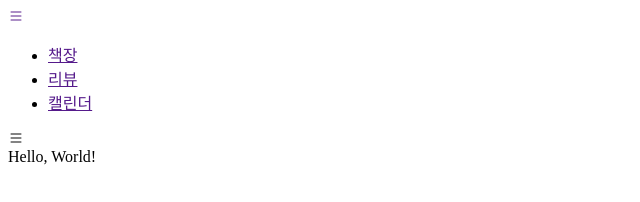
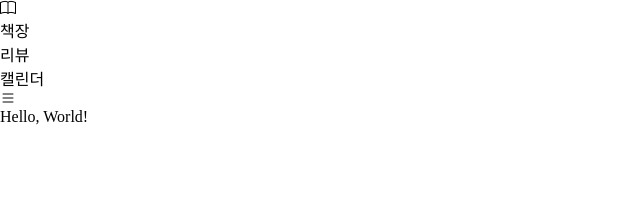
Before and after one commit to csh1203/WSM_2314, a plain HTML site: page 20230601_nav/index.html in a window 1280 px wide. Shown: the whole page, without its empty margins (0-640 px from the left). Drawn offline with nearby package versions, Linux system fonts and the light colour scheme.

Commit message:
nav reset CSS

```diff
--- /dev/null
+++ b/20230601_nav/css/reset.css
@@ -0,0 +1,17 @@
+*{
+    margin: 0;
+    padding: 0;
+    box-sizing: border-box; /* 박스가 실제 사이즈가 되도록 지정하는 방법  */
+}
+ul{
+    list-style: none;
+
+}
+a{
+    text-decoration: none;
+    color:#000;
+}
+img{
+    max-width: 100%;/*화면 크기에 맞게 조절, 화면 사이즈가 사진보다 커지면 공백*/
+    height: auto;/* auto : 기본값 */
+}
--- a/20230601_nav/index.html
+++ b/20230601_nav/index.html
@@ -5,6 +5,7 @@
     <meta http-equiv="X-UA-Compatible" content="IE=edge" />
     <meta name="viewport" content="width=device-width, initial-scale=1.0" />
     <title>nav 실습</title>
+    <link rel="stylesheet" href="css/reset.css" />
     <link
       rel="stylesheet"
       href="https://cdn.jsdelivr.net/npm/bootstrap-icons@1.10.5/font/bootstrap-icons.css"
@@ -15,7 +16,7 @@
       <!-- 약어 사용 : nav.nav.container  두개의 클래스를 나타낼 때 띄어쓰기 사용 -->
       <nav class="nav container">
         <a href="" class="nav-logo">
-          <i class="bi bi-list"></i>
+            <i class="bi bi-book"></i>
         </a>
 
         <ul class="nav-list">
```
